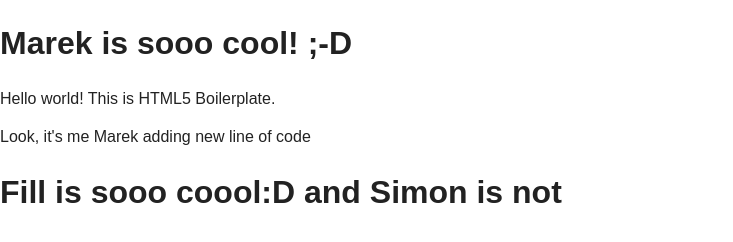
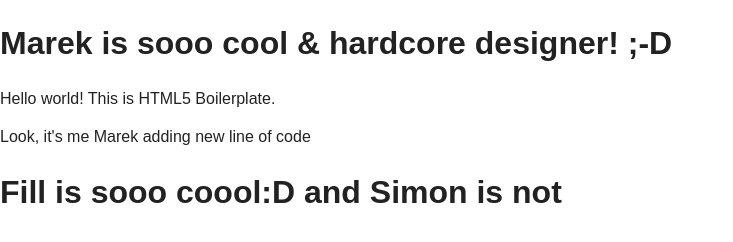
Before and after one commit to marek-creative/websiteA-onlineRepo, a plain HTML site: page index.html in a window 1280 px wide. Shown: the whole page, without its empty margins (0-733 px from the left). Drawn offline with nearby package versions, Linux system fonts and the light colour scheme.

Commit message:
I modified h1 to be even more awesome!

```diff
--- a/index.html
+++ b/index.html
@@ -16,7 +16,7 @@
         <script src="js/vendor/modernizr-2.6.2.min.js"></script>
     </head>
     <body>
-        <h1>Marek is sooo cool! ;-D</h1>
+        <h1>Marek is sooo cool &amp; hardcore designer! ;-D</h1>
         <!--[if lt IE 7]>
             <p class="chromeframe">You are using an <strong>outdated</strong> browser. Please <a href="http://browsehappy.com/">upgrade your browser</a> or <a href="http://www.google.com/chromeframe/?redirect=true">activate Google Chrome Frame</a> to improve your experience.</p>
         <![endif]-->
```
